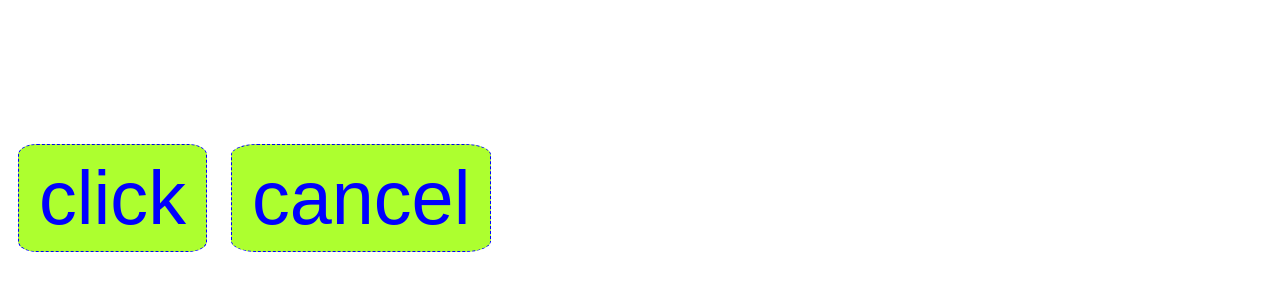
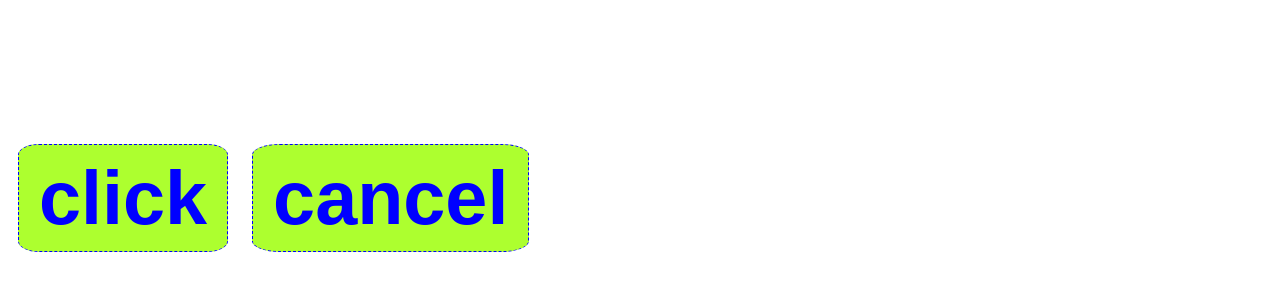
Before and after one commit to HEfe13/gt, a plain HTML site: page index.html in a window 1280 px wide. Shown: the part 556-846 px from the top of the page. Drawn offline with Linux system fonts and the light colour scheme.

Commit message:
Update styles.css

```diff
--- a/styles.css
+++ b/styles.css
@@ -9,7 +9,7 @@ button{
     border: dashed 1px;
     color: blue;
     border-radius: 10%;
-    font-weight: 80;
+    font-weight: 900;
     font-size: 2cm;
 
 }
```
